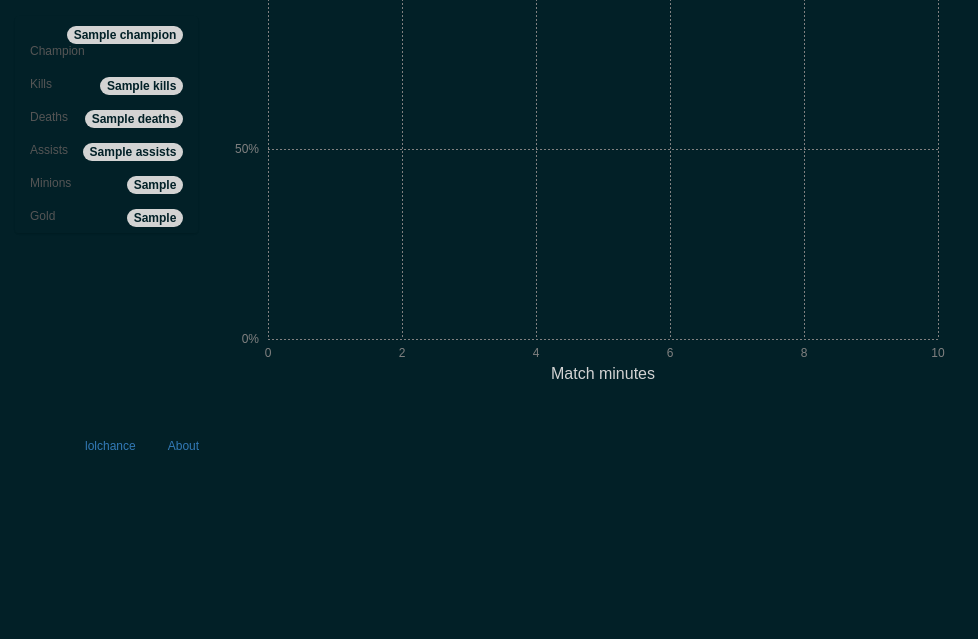
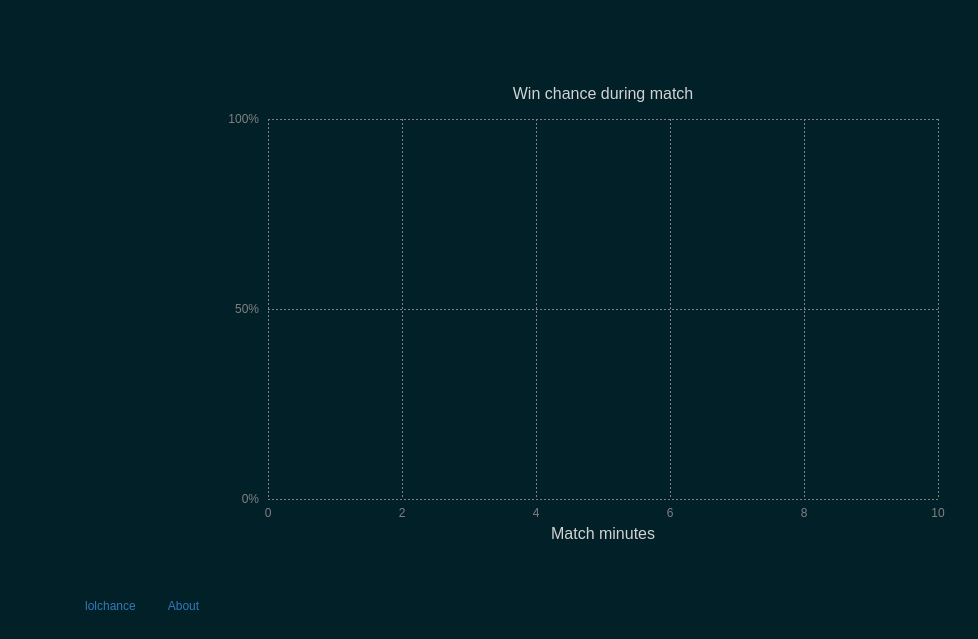
Before and after one commit to christophM/lol, a Flask app: template projects/winprob/app/templates/match.html in a window 1280 px wide; the page is wider, and only the part inside the window is pictured. Shown: the part 367-1006 px from the top of that part, without its empty margins (0-978 px from the left). Before the commit the page ends 817 px from the top of that part, so only its background shows below. Run offline with Flask 2, Linux system fonts and the light colour scheme; the template is opened without the code that fills it: most values are stand-ins (such as "Sample title", 1, 10 or a date in 2020); form fields are guessed from the names that the template uses; parts of the project's set-up code (start-up, migrations or seed data) failed here and were passed over; some libraries are stand-ins or nearby versions.

Commit message:
make it a bit more beautiful

```diff
--- a/projects/winprob/app/static/lolchance.css
+++ b/projects/winprob/app/static/lolchance.css
@@ -40,3 +40,12 @@ path {
     background: #d3d3d3;
     color: #022027
 }
+
+
+.summaryCardElement {
+    display: inline-block;
+    vertical-align: middle;
+    padding-right: 5px;
+}
+
+.top-buffer { margin-top:80px; }
--- a/projects/winprob/app/templates/match.html
+++ b/projects/winprob/app/templates/match.html
@@ -1,72 +1,81 @@
 {% extends "base.html" %}
 {% block content %}
-
-<div class="">
-<h1> {{ summonerName }}'s latest match </h1>
+<div class="row">
+<div class="col-md-12">
+<h1 align="center">{{ summonerName }}</h1>
 </div>
-<img src="{{ url_for('static', filename='img/champion/%s.png' % (player['championId'])) | safe}}" width="144" height="144">
-<img src="{{ url_for('static', filename='img/spell/%s.png' % (player['spell1Id']) ) }}"
-     width="72" height="72">
-<img src="{{ url_for('static', filename='img/spell/%s.png' % (player['spell2Id']) ) }}" width="72" height="72">
-<img src="{{ url_for('static', filename='img/item/%s.png' % (player['stats']['item0']) )
-	  }}" width="72" height="72">
-<img src="{{ url_for('static', filename='img/item/%s.png' % (player['stats']['item1']) )
-	  }}" width="72" height="72">
-<img src="{{ url_for('static', filename='img/item/%s.png' % (player['stats']['item2']) )
-	  }}" width="72" height="72">
-<img src="{{ url_for('static', filename='img/item/%s.png' % (player['stats']['item3']) )
-	  }}" width="72" height="72">
-<img src="{{ url_for('static', filename='img/item/%s.png' % (player['stats']['item4']) )
-	  }}" width="72" height="72">
-<img src="{{ url_for('static', filename='img/item/%s.png' % (player['stats']['item5']) )
-	  }}" width="72" height="72">
-<img src="{{ url_for('static', filename='img/item/%s.png' % (player['stats']['item6']) ) }}" width="72" height="72">
-
-
+</div>
+<div class="row top-buffer">
+</div>
 <div class="row">
-  <div class="col-md-2">
-      <h1 class={% if match.win %}"text-success"{% else %}"text-danger"{% endif %}> {% if match.win %} Victory {% else %} Defeat {% endif %}  </h1>
-      {{ match.date.strftime('%Y-%m-%d at %H:%M') }}
-      </br>
-      </br>
-    <div class="panel panel-info">
-      <ul class="list-group">
-        <!-- <a href="#" class="list-group-item active"> -->
-	<!--   {{ summonerName }}          -->
-        <!-- </a> -->
-        <a class="list-group-item">
-          <span class="badge">    {{ champion }} </span>
-          Champion
-        </a>
-        <a class="list-group-item">
-          <span class="badge">    {{ player["stats"]["kills"] }} </span>
-          Kills
-        </a>
-        <a class="list-group-item">
-          <span class="badge">    {{ player["stats"]["deaths"] }} </span>
-          Deaths
-        </a>
-        <a class="list-group-item">
-          <span class="badge">    {{ player["stats"]["assists"] }} </span>
-          Assists
-        </a>
-        <a class="list-group-item">
-          <span class="badge">    {{ player["stats"]["minionsKilled"] }} </span>
-          Minions
-        </a>
-        <a class="list-group-item">
-          <span class="badge">    {{ player["stats"]["goldEarned"] }} </span>
-          Gold
-        </a>
-      </ul>
-    </div>
-  </div>
-  <div class="col-md-10" id="plot">
-
-  </div>
+  <div class="col-md-2"> </div>
+  <div class="col-md-8">
+    <div class="container" height="144px">
+      <div class="summaryCardElement">
+        <h1 class={% if match.win %}"text-success"{% else %}"text-danger"{% endif %}> {% if
+          match.win %} Victory {% else %} Defeat {% endif %} </h1>
+        ({{ match.date.strftime('%Y-%m-%d at %H:%M') }})
+      </div>
+      <div class="summaryCardElement">
+        <img src="{{ url_for('static', filename='img/champion/%s.png' % (player['championId']))
+                  }}" width="144" height="144" onerror="this.style.display='none'">
+      </div>
+      <div class="summaryCardElement">
+        <table width="150px">
+          <tr> <td> Kills </td> <td>  {{ player["stats"]["kills"] }} </td> </tr>
+          <tr> <td> Deaths </td> <td> {{ player["stats"]["deaths"] }} </td> </tr>
+          <tr> <td> Assists </td> <td> {{ player["stats"]["assists"] }} </td> </tr>
+          <tr> <td> Farm </td> <td>  {{ player["stats"]["minionsKilled"] }} </td> </tr>
+          <tr> <td> Gold </td> <td>  {{ player["stats"]["goldEarned"] }} </td> </tr>
+        </table>
+      </div>
+      <div class="summaryCardElement">
+        <table width="72" border="0" cellspacing="0" cellpadding="0">
+          <tr> <td>
+              <img src="{{ url_for('static', filename='img/spell/%s.png' %
+                        (player['spell1Id']) ) }}"  width="52" height="52">
+          </td></tr>
+          <tr> <td>
+              <img src="{{ url_for('static', filename='img/spell/%s.png' % (player['spell2Id']) ) }}"
+                   width="52" height="52">
+          </td> </tr>
+        </table>
+      </div>
+      <div class="summaryCardElement">
+        <table>
+          <tr>
+            <td> <img src="{{ url_for('static', filename='img/item/%s.png' % (player['stats']['item0']) )
+                           }}" width="52" height="52" onerror="this.style.display='none'"> </td>
+            <td> <img src="{{ url_for('static', filename='img/item/%s.png' % (player['stats']['item1']) )
+                           }}" width="52" height="52" onerror="this.style.display='none'"> </td>
+            <td> <img src="{{ url_for('static', filename='img/item/%s.png' % (player['stats']['item2']) )
+                           }}" width="52" height="52" onerror="this.style.display='none'"> </td>
+          </tr>
+          <tr>
+            <td> <img src="{{ url_for('static', filename='img/item/%s.png' % (player['stats']['item3']) )
+                           }}" width="52" height="52" onerror="this.style.display='none'"> </td>
+            <td> <img src="{{ url_for('static', filename='img/item/%s.png' % (player['stats']['item4']) )
+                           }}" width="52" height="52" onerror="this.style.display='none'"> </td>
+            <td>    <img src="{{ url_for('static', filename='img/item/%s.png' % (player['stats']['item5']) )
+                              }}" width="52" height="52" onerror="this.style.display='none'"> </td>
+            <td> <img src="{{ url_for('static', filename='img/item/%s.png' % (player['stats']['item6']) )
+                           }}" width="52" height="52" onerror="this.style.display='none'"> </td>
+          </tr>
+        </table>
+      </div> <!-- summaryCardElement -->
+    </div> <!-- container-->
+  </div> <!-- col-md-8 -->
+  <div class="col-md-2"></div>
+</div> <!-- row -->
+<div class="row top-buffer">
+</div>
+<div class="row">
+  <div class="col-md-2"> </div>
+  <div class="col-md-8" id="plot">  </div>
+  <div class="col-md-2"> </div>
 </div>
 <script>
-var winprob_line = {{ match.get_winprob_dataframe() | safe }}
+  var winprob_line = {{ match.get_winprob_dataframe() | safe }}
 </script>
 <script src="{{ url_for('static', filename='winprob.js') }}"> </script>
 {% endblock %}
```
